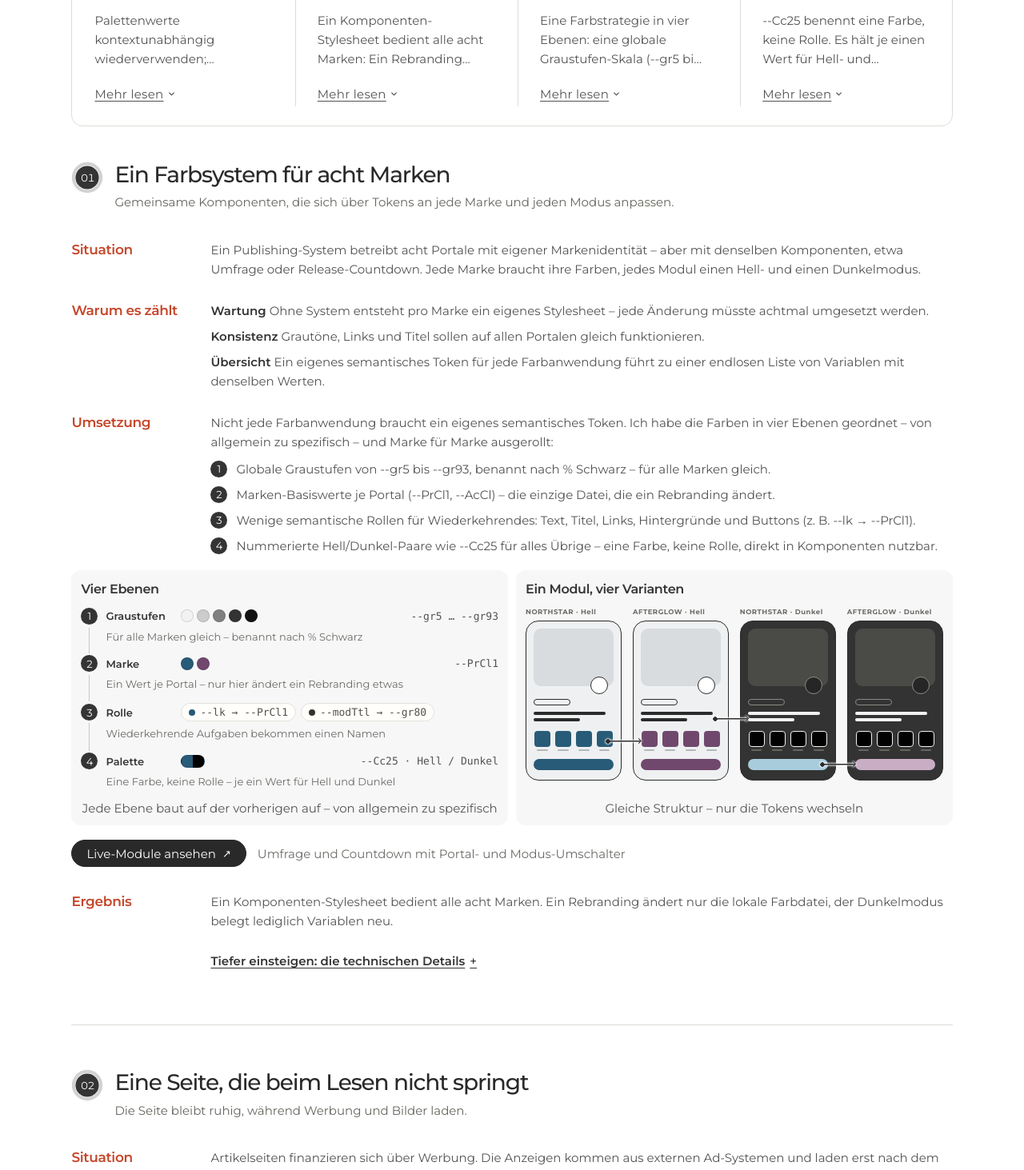
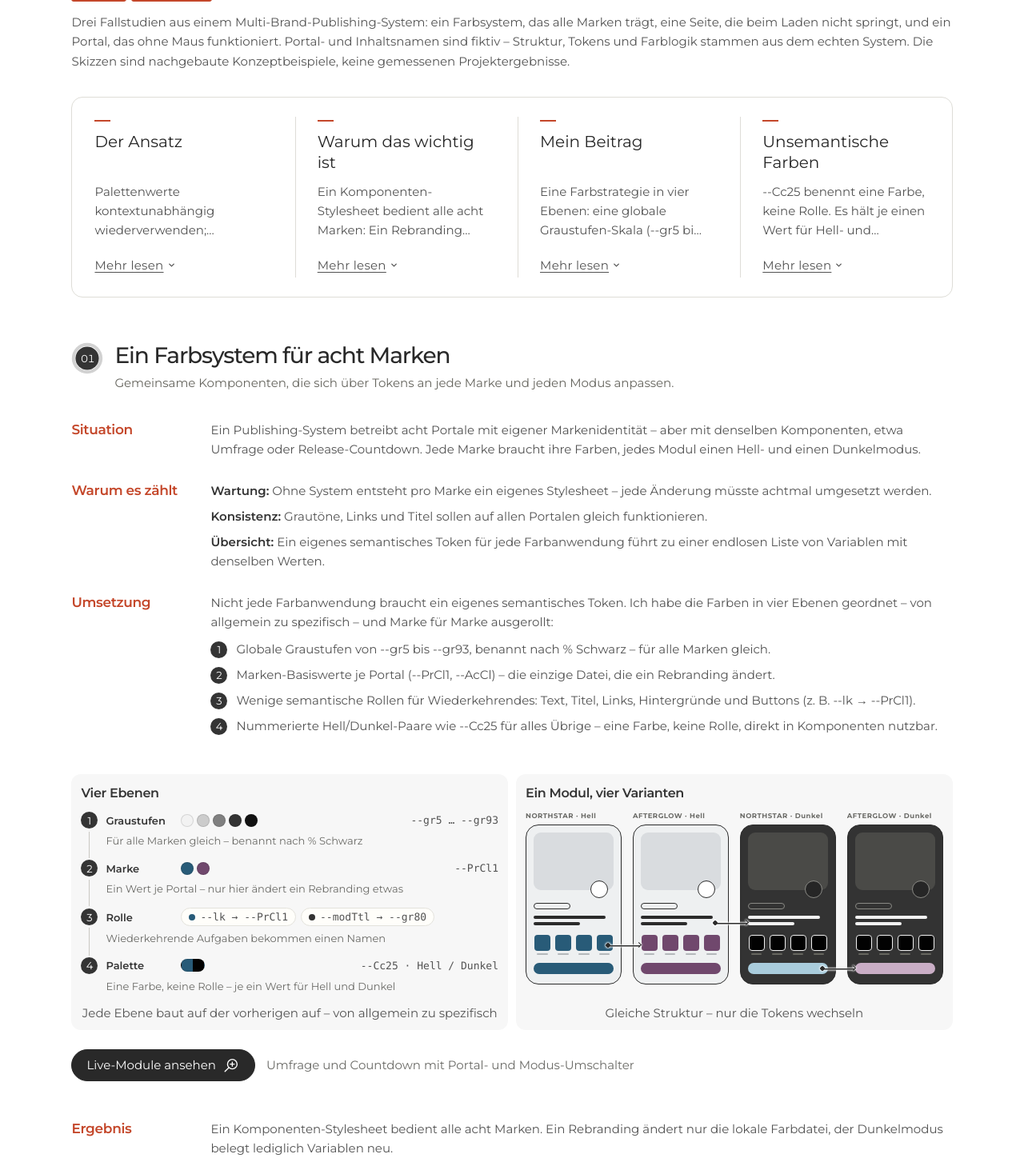
Before and after one commit to Daniel-Popa-Design/daniel-popa-portfolio, a React (Vite) app: page / in a window 1280 px wide. Shown: the part 1000-2463 px from the top of the page at 80% size. Built offline with nearby package versions, Linux system fonts and the light colour scheme; a web font is replaced by a local one.

Commit message:
Redesign contact section, raise text to 15px, rename game.

```diff
--- a/src/App.jsx
+++ b/src/App.jsx
@@ -72,25 +72,25 @@ const copy = {
       takeaways: [
         {
           icon: "target",
-          label: "DER ANSATZ",
+          label: "Der Ansatz",
           text:
             "Palettenwerte kontextunabhängig wiederverwenden; etablierte Rollen wie Links und Artikeltitel über semantische Aliase abbilden.",
         },
         {
           icon: "bulb",
-          label: "WARUM DAS WICHTIG IST",
+          label: "Warum das wichtig ist",
           text:
             "Ein Komponenten-Stylesheet bedient alle acht Marken: Ein Rebranding ändert nur die lokale Farbdatei, der Dunkelmodus belegt lediglich Variablen unter [data-theme=\"dark\"] neu, und rund 4.800 Grau-Referenzen bleiben überall konsistent – ohne ausufernde Sammlung einzelner semantischer Namen.",
         },
         {
           icon: "puzzle",
-          label: "MEIN BEITRAG",
+          label: "Mein Beitrag",
           text:
             "Eine Farbstrategie in vier Ebenen: eine globale Graustufen-Skala (--gr5 bis --gr93, benannt nach % Schwarz) für alle Marken, Marken-Basiswerte je Portal (--PrCl, --AcCl), wenige semantische Rollen für Text, Titel, Links, Hintergründe und Buttons sowie nummerierte Hell/Dunkel-Paare wie --Cc25 für alles Übrige – Marke für Marke ausgerollt.",
         },
         {
           icon: "unsemantic",
-          label: "UNSEMANTISCHE FARBEN",
+          label: "Unsemantische Farben",
           text:
             "--Cc25 benennt eine Farbe, keine Rolle. Es hält je einen Wert für Hell- und Dunkelmodus und wird direkt in Komponenten wie dem Countdown eingesetzt – überall dort, wo die Markenfarbe ohne globale Bedeutung gebraucht wird, ganz ohne neues semantisches Alias.",
         },
@@ -562,25 +562,25 @@ const copy = {
       takeaways: [
         {
           icon: "target",
-          label: "THE APPROACH",
+          label: "The approach",
           text:
             "Keep palette values reusable for any context; use semantic aliases for established roles such as links and article titles.",
         },
         {
           icon: "bulb",
-          label: "WHY IT MATTERS",
+          label: "Why it matters",
           text:
             "One component stylesheet serves all eight brands: a rebrand only touches the local color file, dark mode just remaps variables under [data-theme=\"dark\"], and about 4,800 gray references stay consistent everywhere – without a sprawling catalog of one-off semantic names.",
         },
         {
           icon: "puzzle",
-          label: "MY CONTRIBUTION",
+          label: "My contribution",
           text:
             "A four-layer color strategy: a global grayscale (--gr5 to --gr93, named by % black) shared by every brand, brand primitives per portal (--PrCl, --AcCl), a few semantic roles for text, titles, links, backgrounds and buttons, and numbered light/dark pairs like --Cc25 for everything else – rolled out brand by brand.",
         },
         {
           icon: "unsemantic",
-          label: "UNSEMANTIC COLORS",
+          label: "Unsemantic colors",
           text:
             "--Cc25 names a color, not a role. It holds one value for light mode and one for dark mode, and components like the countdown use it directly wherever they need the brand color without a global meaning – no new semantic alias required.",
         },
@@ -996,6 +996,18 @@ const copy = {
 
 const copyrightYear = new Date().getFullYear();
 
+// Zoom icon for the preview buttons: round lens with a plus, short handle
+// pointing down-left (mirrored, so it leans towards the button text);
+// one stroke weight with rounded ends (colour from the button text)
+function ZoomIcon() {
+  return (
+    <svg className="zoom-icon" aria-hidden="true" viewBox="0 0 24 24" fill="none">
+      <circle cx="13.5" cy="10.5" r="6.5" />
+      <path d="m8.5 15.5-5 5M13.5 7.75v5.5M10.75 10.5h5.5" />
+    </svg>
+  );
+}
+
 function ArrowIcon({ diagonal = false, down = false }) {
   return (
     <svg aria-hidden="true" viewBox="0 0 20 20" fill="none">
@@ -1119,7 +1131,7 @@ function QualityStory({ story, metric, children }) {
         <ul className="quality-story__why">
           {story.why.map((item) => (
             <li key={item.term}>
-              <strong>{item.term}</strong> {item.text}
+              <strong>{item.term}:</strong> {item.text}
             </li>
           ))}
         </ul>
@@ -1352,7 +1364,7 @@ function SkipLinkDemo({ text, onPreview }) {
         </button>
         <button className="ds-demo__preview" onClick={onPreview} type="button">
           {text.keyboard.button}
-          <span aria-hidden="true">↗</span>
+          <ZoomIcon />
         </button>
         <span>{text.keyboard.hint}</span>
       </div>
@@ -1619,7 +1631,7 @@ function TokenSystemDemo({ text, onPreview }) {
       <div className="ds-demo__cta">
         <button className="ds-demo__preview" onClick={onPreview} type="button">
           {demo.previewButton}
-          <span aria-hidden="true">↗</span>
+          <ZoomIcon />
         </button>
         <span>{demo.previewHint}</span>
       </div>
--- a/src/styles/_badge.scss
+++ b/src/styles/_badge.scss
@@ -47,20 +47,16 @@
 
 
 // Outlined variant for secondary / past items
-// Takeaway titles — typographic, not a box: the page's eyebrow style (small
-// caps, wide tracking, warm grey; same as the section eyebrows) with a short
-// line in the main red above, the one accent per column
+// Takeaway titles — typographic, not a box: sentence case in ink, with a
+// short line in the main red above, the one accent per column
 .portfolio-shell .badge-tag--ghost {
   padding: 0;
   border: 0;
   border-radius: 0;
-  color: #6d6c65; // ≈ 5.4:1 on white
+  color: var(--ink);
   background: none;
-  font-weight: 750;
-  letter-spacing: 0.09em; // a touch tighter than the eyebrows, so the longest
-  // German title stays on one line in a desktop column
-  line-height: 1.5;
-  text-transform: uppercase;
+  font-size: 20px; // clearly above the 15px text below
+  line-height: 1.3;
 
   &::before {
     display: block;
--- a/src/styles/_buttons.scss
+++ b/src/styles/_buttons.scss
@@ -1,8 +1,7 @@
 // Button heights — one system for every button and pill on the page.
-// Desktop (≥ 901px, mouse): 34px, the height of the menu pills; the hero's
-// main call to action ("button--blue") is 40px so it keeps a little weight.
-// Tablet + phone (≤ 900px, touch): 44px for every button (comfortable tap
-// target). The language switch keeps its look; only its tap area grows.
+// Desktop (≥ 901px, mouse): 40px for every button, menu pills included.
+// Tablet + phone (≤ 900px, touch): 44px (comfortable tap target). The
+// language switch keeps its look; only its tap area grows.
 //
 // Loaded after the section partials, so these heights win; selectors match
 // the specificity of the rules they replace. The recreated poll/countdown
@@ -10,16 +9,15 @@
 
 :root {
   --btn-h: 44px;
-  --btn-h-primary: 44px;
 
   @media (min-width: 901px) {
-    --btn-h: 34px;
-    --btn-h-primary: 40px;
+    --btn-h: 40px;
   }
 }
 
 .site-header .primary-navigation a,
 .hero .button--blue,
+.portfolio-shell .contact__primary,
 #main .cls-demo__replay,
 #main .ds-demo__preview,
 .portfolio-shell .token-memory__restart,
@@ -47,12 +45,6 @@
   .site-header .primary-navigation a {
     padding-inline: 12px;
   }
-}
-
-.hero .button--blue,
-.portfolio-shell .contact__primary {
-  height: var(--btn-h-primary);
-  min-height: var(--btn-h-primary);
 }
 
 // Dark buttons: one hover for all of them, the same as the current-section
--- a/src/styles/_countdown.scss
+++ b/src/styles/_countdown.scss
@@ -1,12 +1,9 @@
 // Countdown module — shown in the live preview window of case study 01 (see _work.scss).
 
-
 .CountdownModule[data-domain=afterglow] {
-  --Cc1: #000;
   --Cc2: #575757;
   --Cc3: #392d3a;
   --Cc23: var(--demo-afterglow-accent);
-  --countdown-panel: #f2f2f2;
 }
 
 .CountdownModule .countdownContent {
@@ -74,7 +71,6 @@
 
 .CountdownModule .countdownBadge {
   align-self: center;
-  margin-left: calc(-1 * var(--spacer-7, 3rem));
 }
 
 .CountdownModule .countdownBadge::after {
@@ -405,15 +401,12 @@
 }
 
 .CountdownModule {
-  --Cc1: #0c2438;
   --Cc2: #68716c;
   --Cc3: #123652;
   --Cc23: var(--brand-northstar);
   --sf12: #fff;
   --sf16: var(--Cc3);
   --bk: #000;
-  --countdown-panel: #f2f2f2;
-  --countdown-page: #fff;
   --countdown-accent: var(--Cc23);
   position: relative;
   min-width: 0;
@@ -447,8 +440,6 @@
 .CountdownModule[data-domain=afterglow][data-theme=dark] {
   --Cc3: #1d171e;
   --Cc23: var(--brand-afterglow-soft);
-  --countdown-panel: #392d3a;
-  --countdown-page: #1d171e;
   --module-accent: var(--brand-afterglow-soft);
 }
 
@@ -460,13 +451,10 @@
 }
 
 .CountdownModule[data-theme=dark] {
-  --Cc1: #fff;
   --Cc2: #c4cbd0;
   --Cc3: #091c2a;
   --Cc23: var(--brand-northstar-soft);
   --sf16: #000;
-  --countdown-panel: #0d304b;
-  --countdown-page: #061a2a;
   --module-bg: var(--gr80);
   --modTtl: var(--gr5);
   color: #fff;
@@ -599,8 +587,6 @@
 }
 
 .CountdownModule .countdownValue::before {
-  border-right-color: rgba(255, 255, 255, 0.26);
-  border-left-color: rgba(255, 255, 255, 0.26);
   position: absolute;
   z-index: 1;
   top: 50%;
@@ -639,7 +625,6 @@
 }
 
 .CountdownModule[data-theme=dark] .countdownValue {
-  border-color: rgba(255, 255, 255, 0.15);
   border: 1px solid rgba(255, 255, 255, 0.1);
   color: var(--module-accent);
   background: #454540;
@@ -776,7 +761,6 @@
 
 .CountdownModule .countdownValue {
   text-align: center;
-  border-color: rgba(255, 255, 255, 0.2);
   position: relative;
   display: block;
   width: 100%;
@@ -813,7 +797,6 @@
   z-index: 3;
   justify-self: auto;
   margin: 0;
-  background-image: none;
   top: 14px;
   right: 14px;
   width: 72px;
--- a/src/styles/_poll.scss
+++ b/src/styles/_poll.scss
@@ -4,6 +4,7 @@
   --poll-ink: var(--brand-afterglow);
   --poll-accent: var(--demo-afterglow-accent);
   --poll-action: var(--brand-afterglow);
+  --poll-brand-accent: var(--brand-afterglow);
 }
 
 .pollModuleShell[data-theme=dark] {
@@ -107,14 +108,6 @@
   outline-offset: 3px;
 }
 
-.pollModule {
-  transition: background-color 180ms ease, color 180ms ease;
-}
-
-.pollModule__header {
-  align-items: center;
-}
-
 .pollModule__options {
   display: grid;
   gap: 3px;
@@ -161,15 +154,6 @@
   display: grid;
   gap: 9px;
   margin-top: 18px;
-}
-
-.pollModule__login {
-  justify-content: center;
-}
-
-.pollModule__comment {
-  justify-content: center;
-  transition: background-color 160ms ease, color 160ms ease;
 }
 
 .pollModule__comment:hover {
@@ -388,10 +372,10 @@
 
 .pollModule {
   width: 100%;
-  border: 1px solid rgba(255, 255, 255, 0.82);
+  border: 1px solid rgba(255, 255, 255, 0.88);
   padding: clamp(17px, 2vw, 23px);
-  border-color: rgba(255, 255, 255, 0.88);
   border-radius: 14px;
+  transition: background-color 180ms ease, color 180ms ease;
   color: #292929;
   background: #fffefa;
 }
@@ -404,12 +388,12 @@
 
 .pollModule__header {
   display: flex;
+  align-items: center;
   justify-content: space-between;
   gap: 20px;
   margin-bottom: 20px;
-  border-bottom: 2px solid var(--poll-rule);
   padding-bottom: 10px;
-  border-bottom-color: #e7e5df;
+  border-bottom: 2px solid #e7e5df;
 }
 
 .pollModuleShell[data-theme=dark] .pollModule__header {
@@ -495,19 +479,14 @@
   --poll-brand-accent: #f3d95d;
 }
 
-.pollModuleShell[data-domain=afterglow] {
-  --poll-brand-accent: var(--brand-afterglow);
-}
-
 .pollModuleShell .pollModule__bar,
 .pollModuleShell[data-theme=dark] .pollModule__bar {
   background: var(--poll-brand-accent);
 }
 
 .pollModule__footer {
-  border-top: 2px solid var(--poll-rule);
   padding-top: 11px;
-  border-top-color: #e7e5df;
+  border-top: 2px solid #e7e5df;
 }
 
 .pollModuleShell[data-theme=dark] .pollModule__footer {
@@ -533,6 +512,7 @@
 .pollModule__login {
   display: flex;
   align-items: center;
+  justify-content: center;
   padding: 8px 12px;
   cursor: pointer;
   text-align: center;
@@ -541,13 +521,6 @@
   border: 0;
   border-radius: 999px;
   font-weight: 700;
-  min-height: 35px;
-  color: #252525;
-  background: #f3d95d;
-  font-size: 9.9px;
-}
-
-.pollModuleShell[data-theme=dark] .pollModule__login {
   min-height: 35px;
   color: #252525;
   background: #f3d95d;
@@ -563,6 +536,8 @@
   display: flex;
   min-height: 40px;
   align-items: center;
+  justify-content: center;
+  transition: background-color 160ms ease, color 160ms ease;
   padding: 8px 12px;
   border: 1px solid var(--poll-action);
   border-radius: 4px;
--- a/src/styles/_quality.scss
+++ b/src/styles/_quality.scss
@@ -10,10 +10,6 @@
 
 .quality-card__detail > :first-child {
   margin-top: 0;
-}
-
-.quality-card__detail {
-  border-top-color: var(--line);
 }
 
 // Layout-shift card spans the full content width of the practice grid
@@ -108,7 +104,14 @@
 }
 
 .quality-story__demo {
-  padding-block: 4px 18px;
+  // + the 14px row padding = 36px (phone/tablet) / 48px (desktop) above the
+  // demo (after the steps) and below it (before the result) — symmetric, and
+  // clearly more than the 28px between the text rows
+  padding-block: 22px;
+
+  @media (min-width: 901px) {
+    padding-block: 34px;
+  }
 }
 
 .quality-story__deeper {
@@ -164,7 +167,7 @@
 // Before | After side by side; stacks when the card gets narrow
 .quality-layout-demo {
   display: grid;
-  gap: 18px; // panels → actions: the same air as the steps above the panels
+  gap: 24px; // panels → button: a little less than the 32px around the demo
   justify-items: start;
   container-type: inline-size;
 }
@@ -207,14 +210,6 @@
     outline: 2px solid #596e3d;
     outline-offset: 2px;
   }
-}
-
-.quality-card__detail {
-  margin-top: 9px;
-}
-
-.quality-card__detail {
-  grid-column: auto;
 }
 
 // ---------------------------------------------------------------------------
@@ -673,7 +668,6 @@
 }
 
 .quality-card__number {
-  padding-top: 3px;
   letter-spacing: 0.12em;
   grid-area: number;
   display: grid;
@@ -687,7 +681,6 @@
 }
 
 .quality-card__copy {
-  grid-column: 2;
   grid-area: copy;
   min-width: 0;
 }
@@ -753,14 +746,17 @@
   background: none;
 }
 
+// Every case: the last row ("Mehr Details") has no bottom padding, so the
+// space above and below the divider between two cases is the same (56px
+// desktop, 32px phone)
+.quality-story > .quality-story__row:last-child {
+  padding-bottom: 0;
+}
+
 // Last case: no bottom padding — the section's own padding sets the gap to the
 // next section, so the space above and below the section divider is equal
 .quality-case-study__grid > .quality-card.badge-card:last-child {
   padding-bottom: 0;
-
-  .quality-story__row:last-child {
-    padding-bottom: 0;
-  }
 }
 
 .quality-card__detail {
--- a/src/styles/_tokens.scss
+++ b/src/styles/_tokens.scss
@@ -7,7 +7,6 @@
   --serif: var(--sans);
 
   // Neutrals
-  --page: #e5e5e5;
   --paper: #fff;
   --surface: #fffefa;
   --ink: #262626;
@@ -19,16 +18,11 @@
 
   // Accents
   --lemon: #f3d95d;
-  --lemon-pale: #f7edb9;
   --accent-warm: #e87955;
   --accent-red: #c4472a; // main red: case labels, timeline, links, hovers (≥ 4.5:1 on white)
-  // Gold for text (highlighted heading words, heading dots, "+") — darker
-  // than --badge-gold so it reaches 4.68:1 on white (WCAG AA)
-  --accent-text: #8f7000;
 
   // Badge style (hero experience badge + note cards)
   --badge-teal: #c4472a; // preview: warm red (= --story-accent); was #27a589 teal
-  --badge-gold: #dfb306;
   --badge-gray: #d1d1d1;
   --badge-ink: #343434;
 
@@ -55,10 +49,14 @@
   // Spacing scale — one rhythm for every section, symmetric top/bottom,
   // shrinking fluidly so mobile never gets more space than desktop.
   --space-inline: clamp(18px, 4.8vw, 68px); // side padding: header, hero, sections, footer
-  --space-section: clamp(44px, 5.5vw, 80px); // top = bottom padding of every section
-  --space-stack: clamp(44px, 5.5vw, 80px); // gap between stacked case studies
+  --space-section: clamp(44px, 5.5vw, 80px); // top = bottom padding of every section and the hero
   --space-heading: clamp(20px, 2.4vw, 32px); // heading block → content
   --space-card: clamp(12px, 1.4vw, 20px); // inner padding of section cards
+
+  // Desktop: generous, fixed air above and below the hero and every section
+  @media (min-width: 901px) {
+    --space-section: 150px;
+  }
 }
 
 @media (max-width: 900px) {
--- a/src/styles/_work.scss
+++ b/src/styles/_work.scss
@@ -21,8 +21,9 @@
 .takeaways {
   display: grid;
   grid-template-columns: repeat(4, minmax(0, 1fr));
-  align-items: stretch;
-  margin-bottom: clamp(28px, 3.5vw, 44px);
+  align-items: start;
+  gap: 14px;
+  margin-bottom: clamp(36px, 4.5vw, 56px); // = the space between two cases
   padding: 24px 0;
   border: 1px solid var(--line);
   border-radius: 14px;
@@ -36,6 +37,21 @@
   min-width: 0;
   padding: 4px clamp(18px, 2.2vw, 28px);
   text-align: left;
+}
+
+// Four columns: title, text and "Mehr lesen" share three rows across all
+// columns (subgrid), so when a long title wraps to two lines, the texts of
+// every column still start at the same height
+@media (min-width: 1081px) {
+  .takeaways {
+    grid-template-rows: repeat(3, auto);
+  }
+
+  .takeaway {
+    grid-row: span 3;
+    grid-template-rows: subgrid;
+    align-content: stretch;
+  }
 }
 
 // Divider between neighbouring columns
@@ -59,7 +75,6 @@
 @media (max-width: 1080px) {
   .takeaways {
     grid-template-columns: repeat(2, minmax(0, 1fr));
-    row-gap: 20px;
   }
 
   // 2 × 2: vertical line only between the two columns, line above row 2
@@ -82,7 +97,6 @@
   .takeaways {
     grid-template-columns: minmax(0, 1fr);
     padding-block: 8px;
-    row-gap: 0;
   }
 
   // Stacked: line between the items instead of beside them
@@ -98,50 +112,6 @@
 }
 
 // ---------------------------------------------------------------------------
-
-.takeaways {
-  display: grid;
-  grid-template-columns: repeat(4, minmax(0, 1fr));
-  align-items: start;
-  gap: 14px;
-  margin-bottom: clamp(28px, 3.5vw, 44px);
-}
-
-.takeaway.badge-card {
-  display: grid;
-  justify-items: start;
-  align-content: start;
-  gap: 12px;
-  padding: 22px 18px 20px;
-  text-align: left;
-}
-
-.portfolio-shell .takeaway__text {
-  max-width: 30ch;
-  margin: 0;
-  color: var(--ink-soft);
-  font-size: 15px;
-  line-height: 1.6;
-}
-
-// The toggle sits right under the text, on its left edge
-.takeaway .clamped-text__toggle {
-  margin-top: -4px;
-}
-
-@media (max-width: 1080px) {
-  .takeaways {
-    grid-template-columns: repeat(2, minmax(0, 1fr));
-  }
-}
-
-@media (max-width: 560px) {
-  .takeaways {
-    grid-template-columns: minmax(0, 1fr);
-  }
-}
-
-// ---------------------------------------------------------------------------
 // Case 01 sketch — "Four layers" (token cascade) | "One module, four variants".
 // Panels, titles and captions reuse .cls-demo from _quality.scss.
 // ---------------------------------------------------------------------------
@@ -150,6 +120,7 @@
 .cls-demo.ds-demo {
   display: flex;
   flex-direction: column;
+  container-type: inline-size; // the variant sketches size to the panel
 
   figcaption {
     margin-top: auto;
@@ -290,10 +261,6 @@
 // the dark screens swap the surface (--gr80) and the title (--modTtl → --gr5).
 //
 // Fixed internal geometry (200px screen) so the connectors hit their parts.
-
-.cls-demo.ds-demo {
-  container-type: inline-size;
-}
 
 .ds-variants {
   --screen-gap: 14px;
@@ -542,6 +509,16 @@
   &:focus-visible {
     outline: 2px solid #596e3d;
     outline-offset: 3px;
+  }
+
+  // Zoom icon (opens the preview): lens + plus, rounded line ends
+  .zoom-icon {
+    flex: none;
+    width: 22px;
+    height: 22px;
+    stroke: currentColor;
+    stroke-linecap: round;
+    stroke-width: 1.5; // ≈ 1.4px at 22px, close to the regular text weight
   }
 }
 
@@ -801,6 +778,7 @@
 //   after:  skip link, larger targets, 3px focus ring, still badge
 // ---------------------------------------------------------------------------
 
+// Always shown as Northstar in light mode (see KeyboardPreview in App.jsx)
 .kbdRace {
   --k-card: #fff;
   --k-page: #f6f8f9;
@@ -814,28 +792,6 @@
 
   display: grid;
   gap: 14px;
-
-  &[data-domain="afterglow"] {
-    --k-ink: var(--brand-afterglow);
-    --k-accent: var(--brand-afterglow);
-  }
-
-  &[data-theme="dark"] {
-    --k-card: #292929;
-    --k-page: #333330;
-    --k-rule: #55554f;
-    --k-ink: #f7f6f0;
-    --k-muted: #d3d2cb;
-    --k-accent: var(--brand-northstar-soft);
-    --k-accent-text: #0b2d4a;
-    --k-bad: #f08a6c;
-    --k-good: #7fd1b2;
-  }
-
-  &[data-theme="dark"][data-domain="afterglow"] {
-    --k-accent: var(--brand-afterglow-soft);
-    --k-accent-text: #1d171e;
-  }
 }
 
 .kbdRace__controls {
@@ -1340,3 +1296,11 @@
     animation: none;
   }
 }
+
+// Phones: the takeaways box keeps the same 32px to the first case as there is
+// between two cases
+@media (max-width: 700px) {
+  .takeaways {
+    margin-bottom: 32px;
+  }
+}
```
Also changed, not shown: src/styles/_game.scss (+4 -6 lines), src/styles/_hero.scss (+4 -7 lines), src/styles/_layout.scss (+0 -13 lines).
